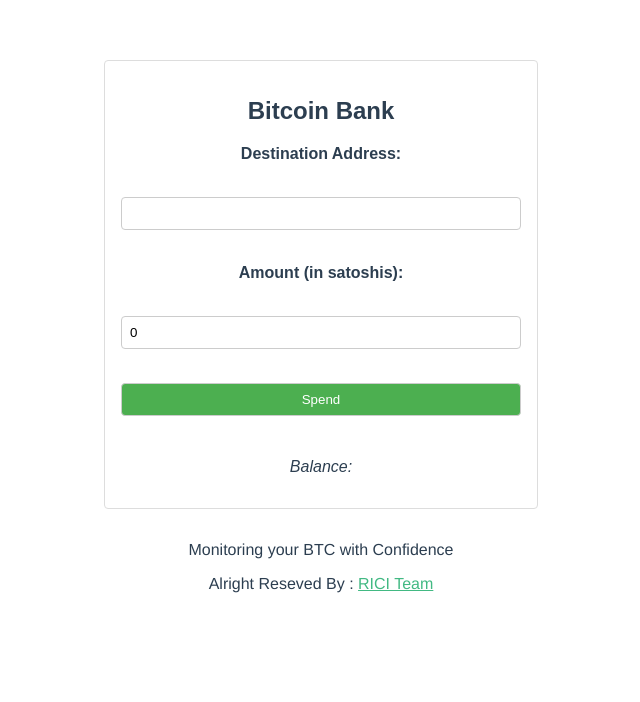
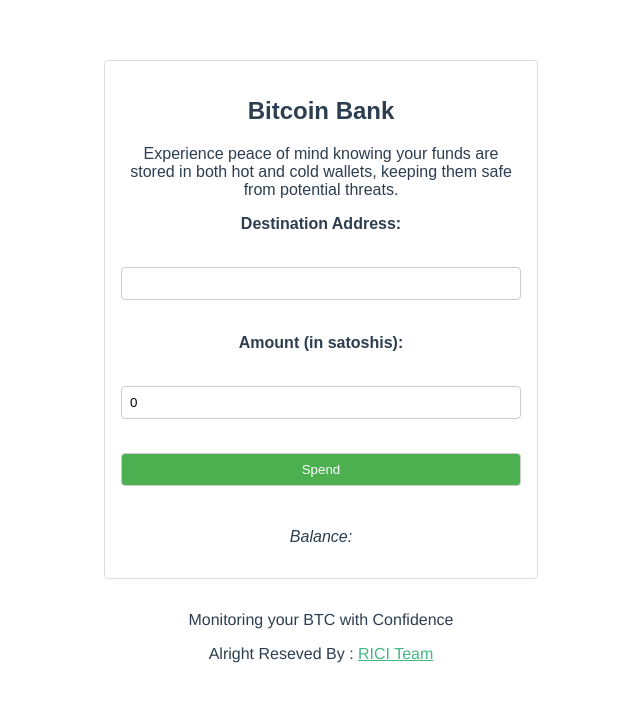
Before and after one commit to richarddushime/Bitcoin-bank, a Vue app in the folder front-end/: page / in a window 1280 px wide. Shown: the top 702 px of the page, without its empty margins (319-959 px from the left). Built offline with nearby package versions, Linux system fonts and the light colour scheme; no server answers.

Commit message:
custom text

```diff
--- a/front-end/src/components/GetBalance.vue
+++ b/front-end/src/components/GetBalance.vue
@@ -1,6 +1,7 @@
 <template>
   <div class="bitcoin-bank">
     <h2>Bitcoin Bank</h2>
+    <p>Experience peace of mind knowing your funds are stored in both hot and cold wallets, keeping them safe from potential threats.</p>
     <form @submit.prevent="spendFromWallet" class="spend-form">
       <label for="destinationAddress" class="label">Destination Address:</label><br>
       <input type="text" id="destinationAddress" v-model="destinationAddress" required class="input" /><br>
@@ -60,6 +61,7 @@
           }
         } catch (error) {
           console.error("Error spending from wallet:", error);
+          this.error = "Error spending from wallet:";
         }
       },
 
```
Also changed, not shown: 1 other file (tests, documents, lock files or other folders).
